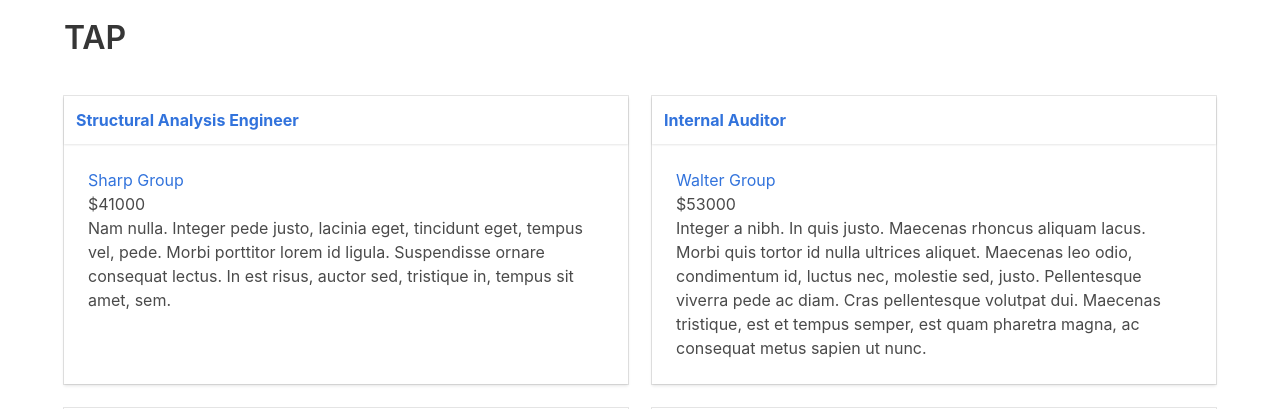
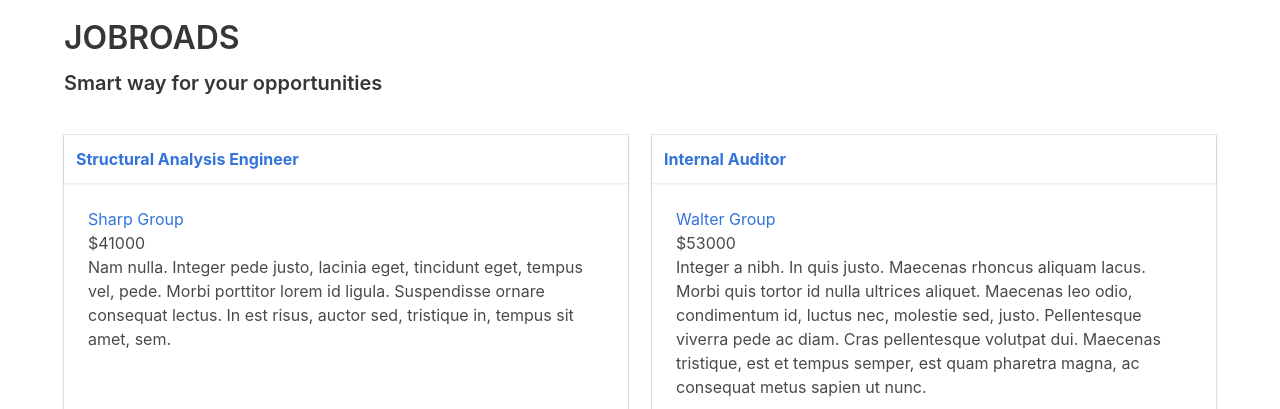
Before and after one commit to bindukancheti/jobroads, a Flask app: page / in a window 1280 px wide. Shown: the top 409 px of the page. Run offline with Flask 2, Linux system fonts and the light colour scheme; data comes from the database, SQL or seed files in the repository; both versions use the stored data as it was after the commit; some libraries are stand-ins or nearby versions.

Commit message:
nu changes

```diff
--- /dev/null
+++ b/adskit.py
@@ -0,0 +1,5 @@
+from pandas import DataFrame as pdf
+import numpy as n
+from flask import Flask,render_template, g, request, redirect, url_for
+from datetime import datetime as dt
+from pymongo import *
--- a/app.py
+++ b/app.py
@@ -1,6 +1,5 @@
 import sqlite3
-import datetime
-from flask import Flask,render_template, g, request, redirect, url_for
+from adskit import *
 
 PATH='db/jobs.sqlite'
 app=Flask(__name__)
@@ -59,4 +58,4 @@ def review(employer_id):
 	return render_template('review.html',employer_id=employer_id)
 
 if __name__=='__main__':
-	app.run(debug=True,host='0.0.0.0',port=80)
+	app.run(debug=True,host='0.0.0.0',port=8008)
--- a/templates/index.html
+++ b/templates/index.html
@@ -2,7 +2,8 @@
 {% block content %}
 <div class="columns">
 	<div class="column">
-		<h1>TAP</h1>
+		<h1>JOBROADS</h1>
+		<h4>Smart way for your opportunities</h4>
 	</div>
 	<div class="column is-one-fifth">
 	</div>
```
Also changed, not shown: db/jobs.sqlite (added), 1 other file.
